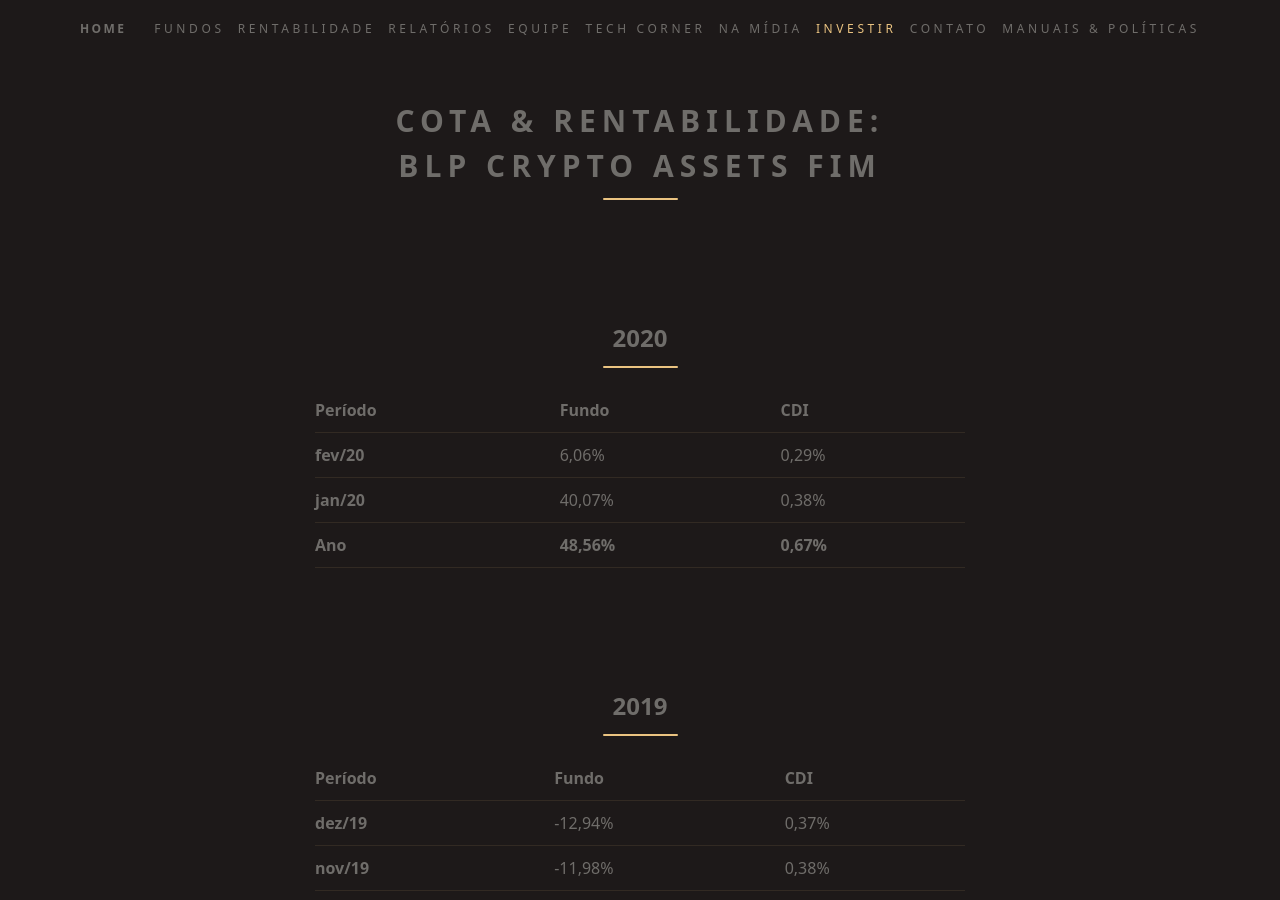
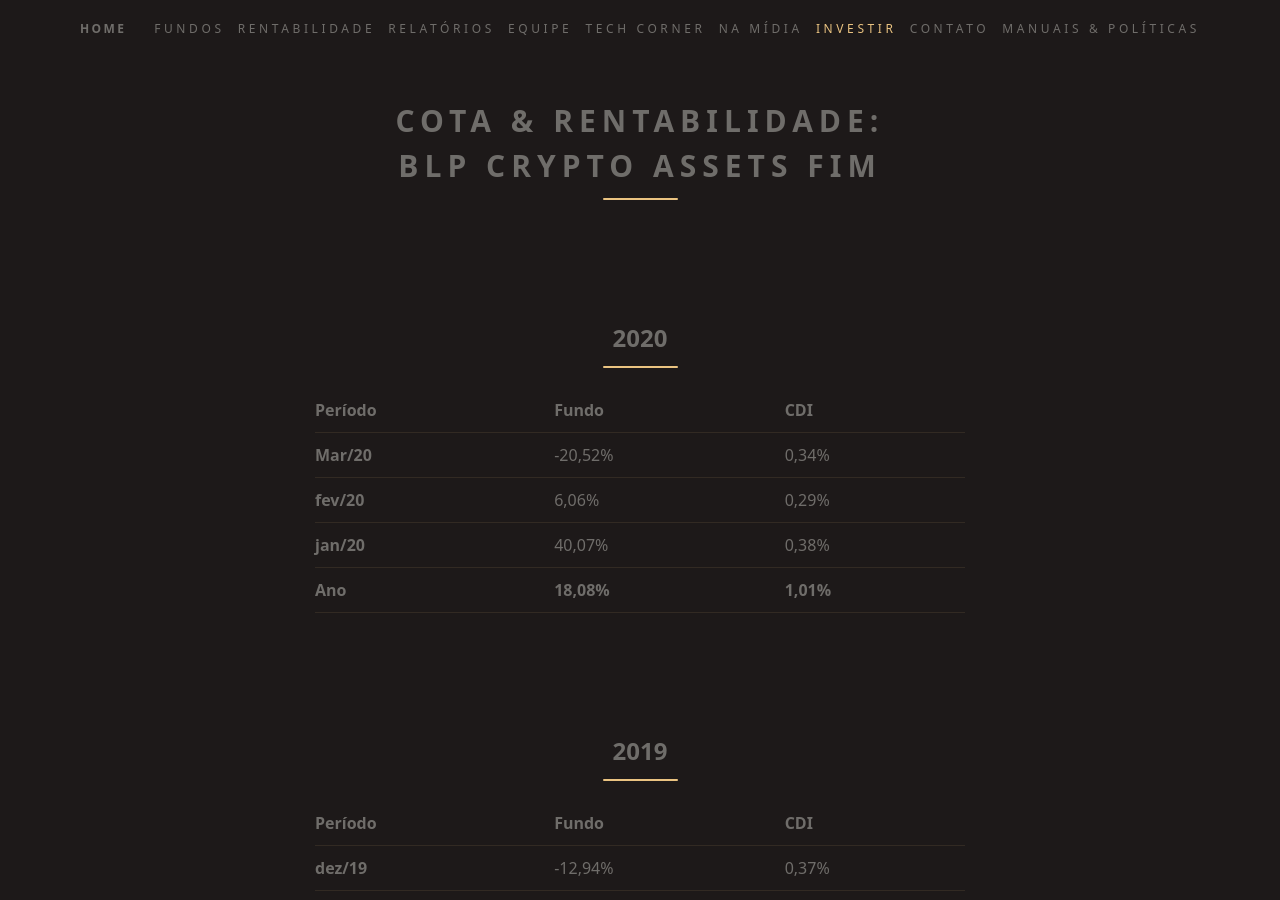
Before and after one commit to ateliedetemas/blpcrypto, a Jekyll site: the page built from _pages/rentabilidade/assets-fim.md, in a window 1280 px wide and 900 px high. Built offline with Jekyll 4.4.1, drawn with Linux system fonts in a browser that asks for light colours.

Commit message:
Update assets-fim.md

```diff
--- a/_pages/rentabilidade/assets-fim.md
+++ b/_pages/rentabilidade/assets-fim.md
@@ -8,9 +8,10 @@ permalink: "/rentabilidade/assets-fim/"
 
 Período | Fundo | CDI
 ---|---|---
+**Mar/20** | -20,52% | 0,34%
 **fev/20** | 6,06% | 0,29%
 **jan/20** | 40,07% | 0,38%
-**Ano**  | **48,56%** | **0,67%**
+**Ano**  | **18,08%** | **1,01%**
 
 ## 2019
 
```
